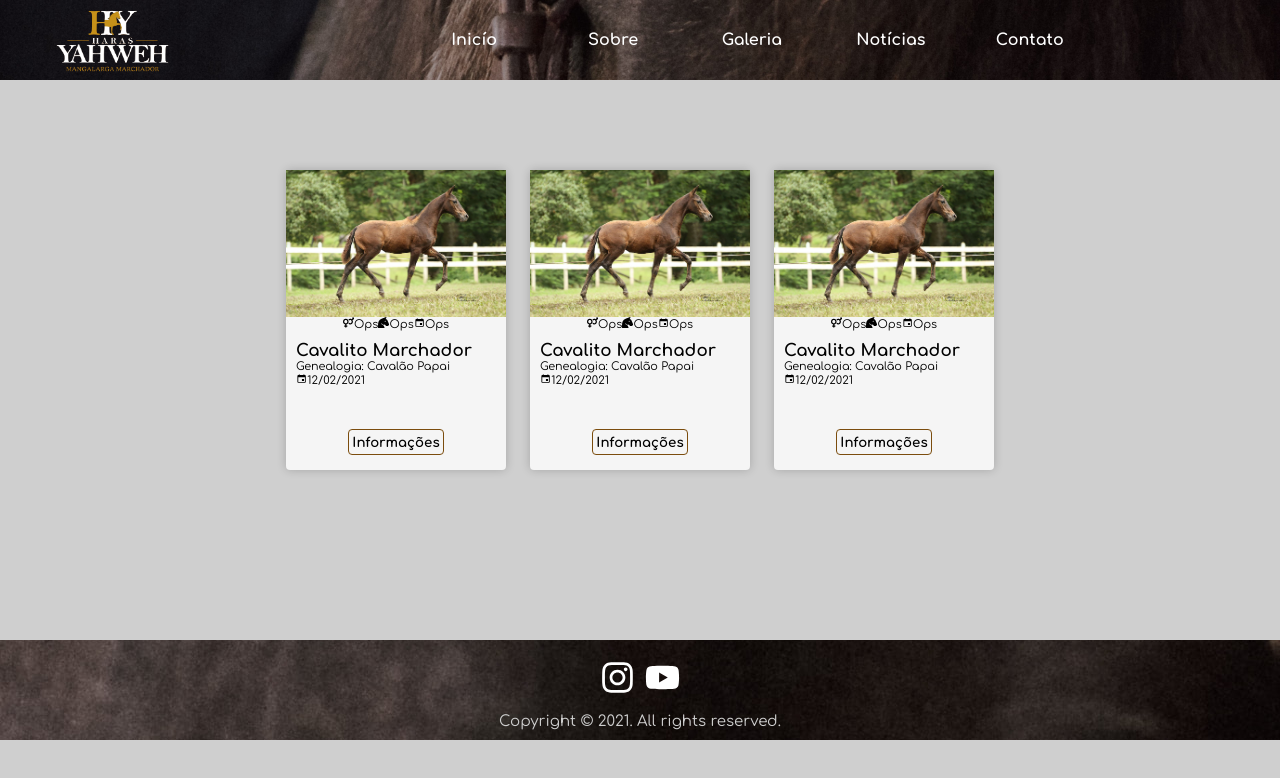
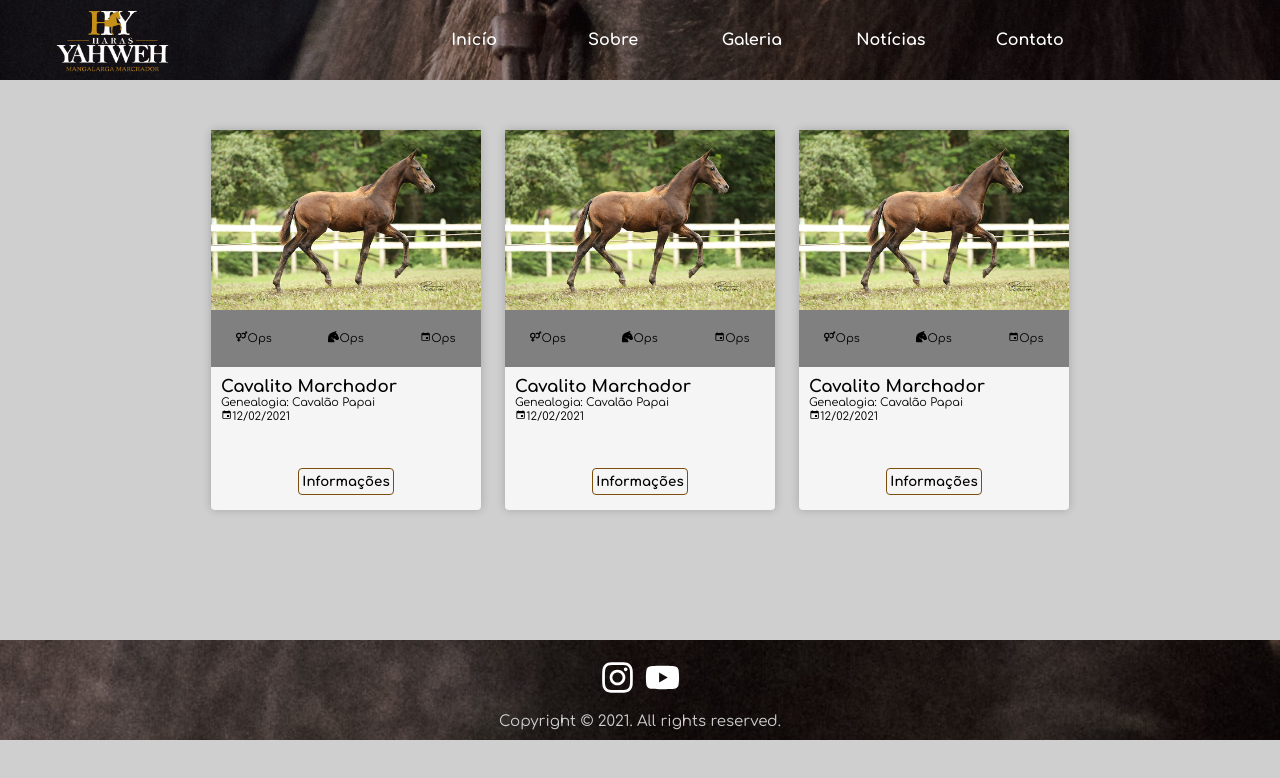
Before and after one commit to arlisson314/haras, a React (Create React App) app: page / in a window 1280 px wide. Shown: the top 778 px of the page. Built offline with nearby package versions, Linux system fonts and the light colour scheme.

Commit message:
style: Reafatora tamanho dos cards

```diff
--- a/src/components/Cards/styles.js
+++ b/src/components/Cards/styles.js
@@ -8,14 +8,14 @@
   border-radius: 4px;
   font-size: 0.7rem;
   display: flex;
-  height: 300px;
-  width: 220px;
+  height: 380px;
+  width: 270px;
   >img {
     object-fit: contain;
     width: 100%;
   }
 
-  > div {
+  >div {
     justify-content: flex-start;
     flex-direction: column;
     display: flex;
@@ -24,7 +24,7 @@
     height: 70%;
   }
 
-  > button {
+  >button {
     background-color: transparent;
     transition: ease-out 0.5s;
     border: 1px solid var(--secundary);
@@ -39,6 +39,21 @@
       background: var(--primary)
     }
   }
+
+  >section {
+    display: flex;
+    flex-direction: row;
+    align-items: center;
+    justify-content: space-around;
+    width: 100%;
+    min-height: 15%;
+    background: gray;
+    gap: 0.5em;
+    >span sp1{
+      background-color: white;
+
+    }
+  }
 `;
 
 export default Container;
```
